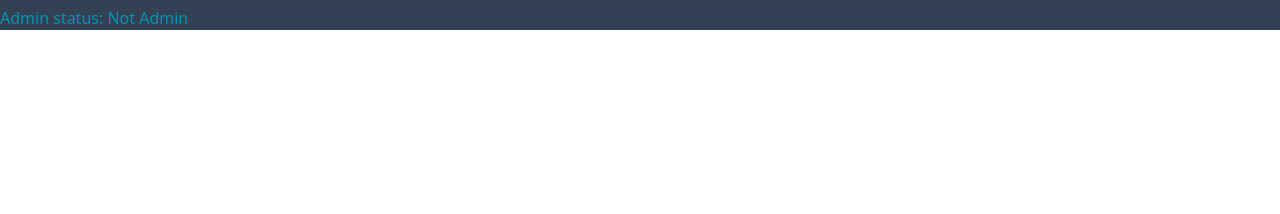
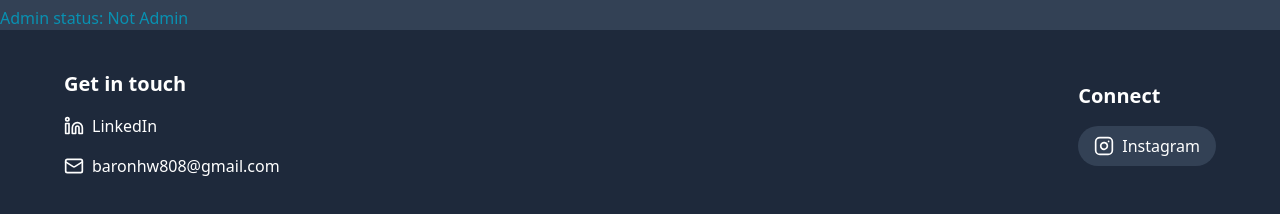
Before and after one commit to BAronHW/csblog, a React (Vite) app: page / in a window 1280 px wide. Shown: the part 1712-1926 px from the top of the page. Before the commit the page ends 1742 px from the top, so only its background shows below. Built offline with nearby package versions, Linux system fonts and the light colour scheme.

Commit message:
added stuff

```diff
--- a/src/App.jsx
+++ b/src/App.jsx
@@ -5,6 +5,7 @@ import './output.css';
 import Header from './Components/Header';
 import Login from './Components/Login';
 import BlogList from './Components/BlogList';
+import Footer from './Components/Footer';
 
 export const ThemeContext = createContext(null); // Export ThemeContext
 
@@ -63,6 +64,7 @@ function App() {
             <Route path='/' element={<BlogList isAdmin={isAdmin} />} />
           </Routes>
           <div>Admin status: {isAdmin ? "Admin" : "Not Admin"}</div>
+          <Footer></Footer>
         </div>
       </Router>
     </ThemeContext.Provider>
--- /dev/null
+++ b/src/Components/Footer.jsx
@@ -0,0 +1,36 @@
+import React, { useContext } from 'react'
+import { Instagram, Linkedin, Mail } from 'lucide-react'
+import { ThemeContext } from '../App'
+
+function Footer() {
+    const theme = useContext(ThemeContext);
+  return (
+    <footer className={`${theme ? "bg-slate-800 text-white" : "bg-lightmodeheader text-gray-800"}  py-10 px-4 sm:px-6 md:px-8`}>
+      <div className='max-w-6xl mx-auto flex flex-col sm:flex-row justify-between items-start sm:items-center space-y-6 sm:space-y-0'>
+        <div className='space-y-4'>
+          <h3 className='text-xl font-semibold'>Get in touch</h3>
+          <div className='flex items-center space-x-2 hover:text-blue-400 transition-colors'>
+            <Linkedin size={20} />
+            <a href="https://www.linkedin.com/in/aaron-wan-ho-lam/" className=''>LinkedIn</a>
+          </div>
+          <div className='flex items-center space-x-2'>
+            <Mail size={20} />
+            <a href="mailto:baronhw808@gmail.com" className='hover:text-blue-400 transition-colors'>baronhw808@gmail.com</a>
+          </div>
+        </div>
+        <div className='space-y-4'>
+          <h3 className='text-xl font-semibold'>Connect</h3>
+          <div className={`flex items-center justify-center space-x-2 ${theme ? "bg-slate-700 " : "bg-lightmodeloginbutton"} rounded-full px-4 py-2  transition-colors`}>
+            <Instagram size={20} />
+            <a href="https://www.instagram.com/baron_hw/" className=''>Instagram</a>
+          </div>
+        </div>
+      </div>
+      <div className='mt-8 text-center text-sm text-gray-800'>
+        © {new Date().getFullYear()} Aaron Wan. All rights reserved.
+      </div>
+    </footer>
+  )
+}
+
+export default Footer
--- a/src/output.css
+++ b/src/output.css
@@ -600,6 +600,10 @@ video {
   margin-top: 1.5rem;
 }
 
+.mt-8 {
+  margin-top: 2rem;
+}
+
 .block {
   display: block;
 }
@@ -632,6 +636,10 @@ video {
   width: 24rem;
 }
 
+.max-w-6xl {
+  max-width: 72rem;
+}
+
 .max-w-7xl {
   max-width: 80rem;
 }
@@ -648,6 +656,10 @@ video {
 
 .flex-wrap {
   flex-wrap: wrap;
+}
+
+.items-start {
+  align-items: flex-start;
 }
 
 .items-center {
@@ -678,6 +690,18 @@ video {
   margin-left: calc(1rem * calc(1 - var(--tw-space-x-reverse)));
 }
 
+.space-y-4 > :not([hidden]) ~ :not([hidden]) {
+  --tw-space-y-reverse: 0;
+  margin-top: calc(1rem * calc(1 - var(--tw-space-y-reverse)));
+  margin-bottom: calc(1rem * var(--tw-space-y-reverse));
+}
+
+.space-y-6 > :not([hidden]) ~ :not([hidden]) {
+  --tw-space-y-reverse: 0;
+  margin-top: calc(1.5rem * calc(1 - var(--tw-space-y-reverse)));
+  margin-bottom: calc(1.5rem * var(--tw-space-y-reverse));
+}
+
 .overflow-hidden {
   overflow: hidden;
 }
@@ -701,6 +725,11 @@ video {
 .bg-gray-200 {
   --tw-bg-opacity: 1;
   background-color: rgb(229 231 235 / var(--tw-bg-opacity));
+}
+
+.bg-gray-600 {
+  --tw-bg-opacity: 1;
+  background-color: rgb(75 85 99 / var(--tw-bg-opacity));
 }
 
 .bg-gray-700 {
@@ -748,29 +777,14 @@ video {
   background-color: rgb(51 65 85 / var(--tw-bg-opacity));
 }
 
+.bg-slate-800 {
+  --tw-bg-opacity: 1;
+  background-color: rgb(30 41 59 / var(--tw-bg-opacity));
+}
+
 .bg-white {
   --tw-bg-opacity: 1;
   background-color: rgb(255 255 255 / var(--tw-bg-opacity));
-}
-
-.bg-gray-300 {
-  --tw-bg-opacity: 1;
-  background-color: rgb(209 213 219 / var(--tw-bg-opacity));
-}
-
-.bg-gray-400 {
-  --tw-bg-opacity: 1;
-  background-color: rgb(156 163 175 / var(--tw-bg-opacity));
-}
-
-.bg-gray-500 {
-  --tw-bg-opacity: 1;
-  background-color: rgb(107 114 128 / var(--tw-bg-opacity));
-}
-
-.bg-gray-600 {
-  --tw-bg-opacity: 1;
-  background-color: rgb(75 85 99 / var(--tw-bg-opacity));
 }
 
 .bg-opacity-50 {
@@ -806,6 +820,11 @@ video {
 .px-6 {
   padding-left: 1.5rem;
   padding-right: 1.5rem;
+}
+
+.py-10 {
+  padding-top: 2.5rem;
+  padding-bottom: 2.5rem;
 }
 
 .py-2 {
@@ -905,9 +924,14 @@ video {
   color: rgb(8 145 178 / var(--tw-text-opacity));
 }
 
-.text-gray-400 {
+.text-gray-200 {
   --tw-text-opacity: 1;
-  color: rgb(156 163 175 / var(--tw-text-opacity));
+  color: rgb(229 231 235 / var(--tw-text-opacity));
+}
+
+.text-gray-700 {
+  --tw-text-opacity: 1;
+  color: rgb(55 65 81 / var(--tw-text-opacity));
 }
 
 .text-gray-800 {
@@ -918,11 +942,6 @@ video {
 .text-white {
   --tw-text-opacity: 1;
   color: rgb(255 255 255 / var(--tw-text-opacity));
-}
-
-.text-gray-700 {
-  --tw-text-opacity: 1;
-  color: rgb(55 65 81 / var(--tw-text-opacity));
 }
 
 .antialiased {
@@ -953,6 +972,12 @@ video {
   transition-duration: 150ms;
 }
 
+.transition-colors {
+  transition-property: color, background-color, border-color, text-decoration-color, fill, stroke;
+  transition-timing-function: cubic-bezier(0.4, 0, 0.2, 1);
+  transition-duration: 150ms;
+}
+
 .hover\:bg-gray-300:hover {
   --tw-bg-opacity: 1;
   background-color: rgb(209 213 219 / var(--tw-bg-opacity));
@@ -975,6 +1000,11 @@ video {
 
 .hover\:bg-opacity-70:hover {
   --tw-bg-opacity: 0.7;
+}
+
+.hover\:text-blue-400:hover {
+  --tw-text-opacity: 1;
+  color: rgb(96 165 250 / var(--tw-text-opacity));
 }
 
 .hover\:underline:hover {
@@ -1027,9 +1057,30 @@ video {
 }
 
 @media (min-width: 640px) {
+  .sm\:flex-row {
+    flex-direction: row;
+  }
+
+  .sm\:items-center {
+    align-items: center;
+  }
+
+  .sm\:space-y-0 > :not([hidden]) ~ :not([hidden]) {
+    --tw-space-y-reverse: 0;
+    margin-top: calc(0px * calc(1 - var(--tw-space-y-reverse)));
+    margin-bottom: calc(0px * var(--tw-space-y-reverse));
+  }
+
   .sm\:px-6 {
     padding-left: 1.5rem;
     padding-right: 1.5rem;
+  }
+}
+
+@media (min-width: 768px) {
+  .md\:px-8 {
+    padding-left: 2rem;
+    padding-right: 2rem;
   }
 }
 
```
